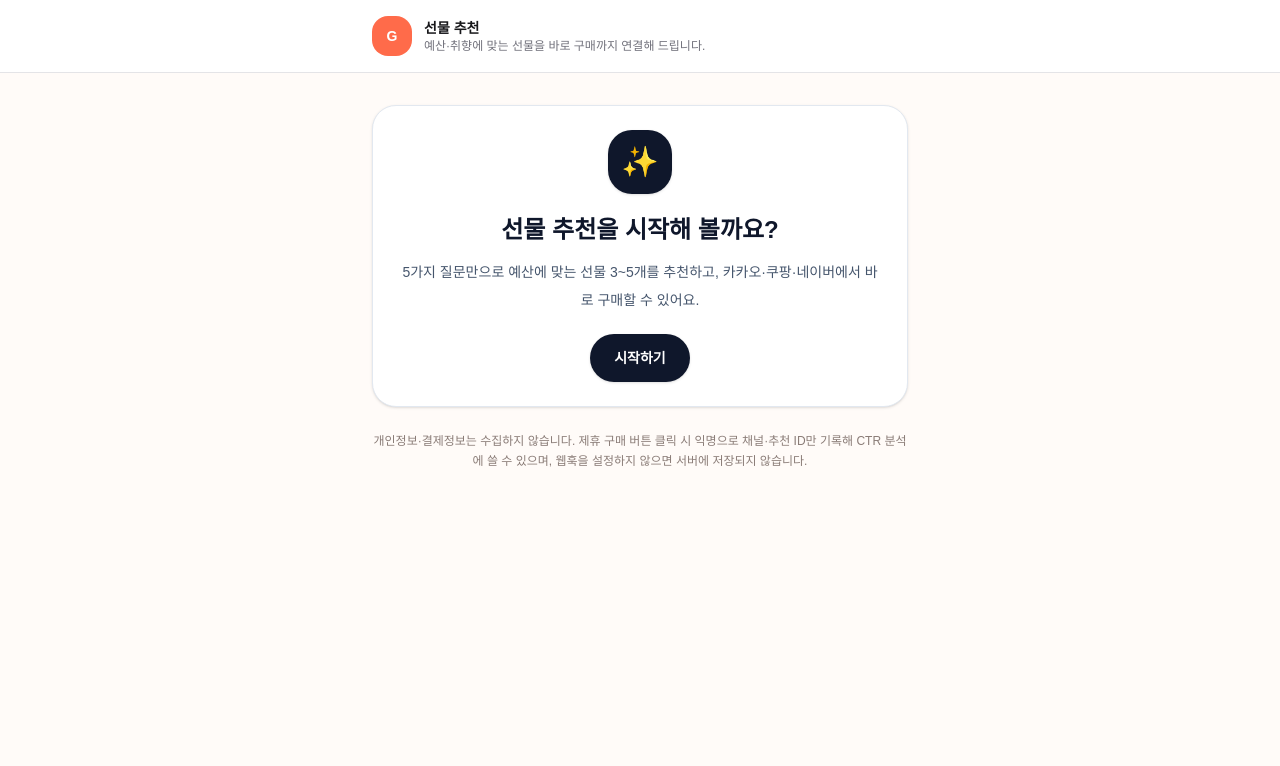
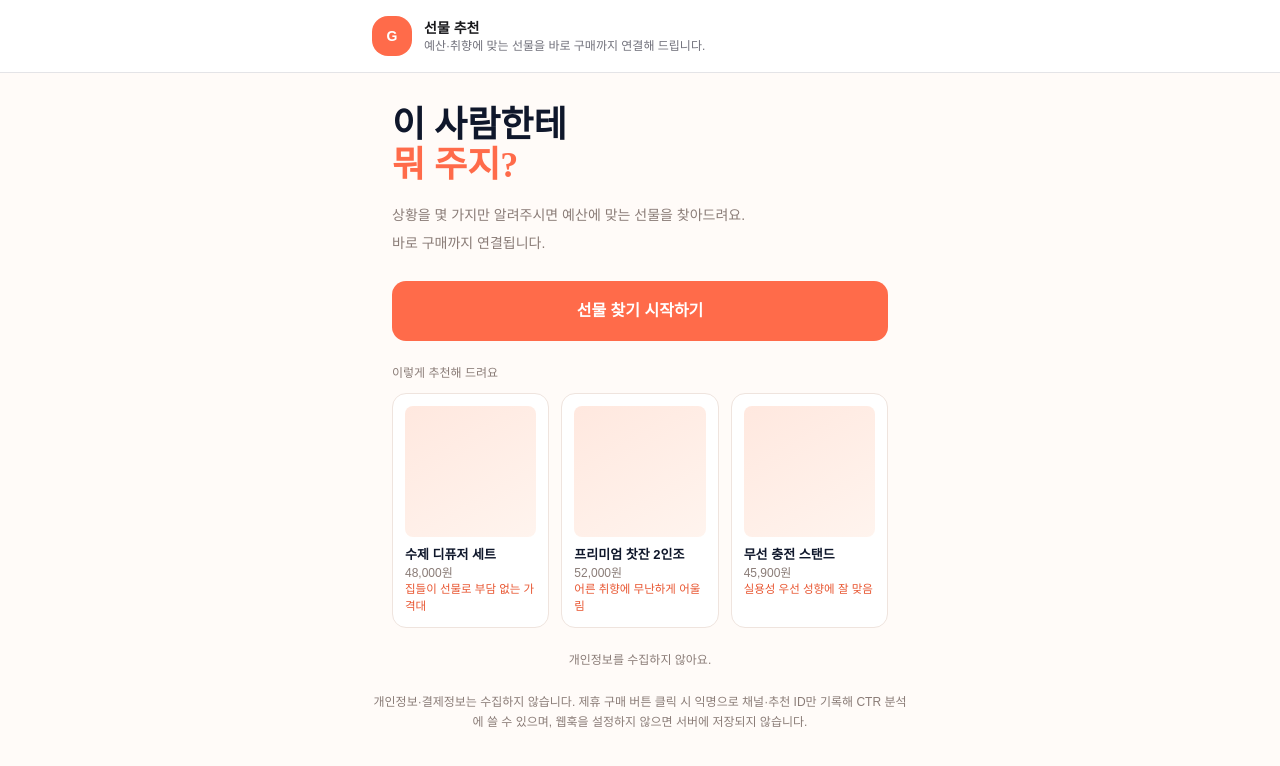
Before and after one commit to soyul1078/Gift-Recommendation, a Next.js app in the folder gift-workspace/: page / in a window 1280 px wide. Shown: the top 766 px of the page. Built offline with nearby package versions, Linux system fonts and the light colour scheme; a web font is replaced by a local one.

Commit message:
진짜 디자인

```diff
--- a/gift-workspace/src/app/page.tsx
+++ b/gift-workspace/src/app/page.tsx
@@ -185,23 +185,65 @@ export default function Home() {
 
       <main className="mx-auto flex w-full max-w-[600px] flex-col gap-6 px-4 py-8 pb-28 sm:px-6 lg:px-8">
             {step === "start" && (
-              <div className="grid gap-5 rounded-[24px] border border-slate-200 bg-surface p-6 text-center shadow-sm">
-                <div className="mx-auto grid h-16 w-16 place-items-center rounded-3xl bg-slate-900 text-3xl text-white shadow">
-                  ✨
-                </div>
+              <div className="mx-auto grid w-full max-w-[600px] gap-6 px-5 text-left">
                 <div>
-                  <div className="text-2xl font-semibold text-slate-900">선물 추천을 시작해 볼까요?</div>
-                  <p className="mx-auto mt-3 max-w-2xl text-sm leading-7 text-slate-600">
-                    5가지 질문만으로 예산에 맞는 선물 3~5개를 추천하고, 카카오·쿠팡·네이버에서 바로 구매할 수 있어요.
+                  <h1 className="font-[family-name:var(--font-display)] text-4xl font-bold text-slate-900">
+                    이 사람한테
+                    <br />
+                    <span className="text-accent">뭐 주지?</span>
+                  </h1>
+                  <p className="mt-4 text-sm leading-7 text-soft">
+                    상황을 몇 가지만 알려주시면 예산에 맞는 선물을 찾아드려요.
+                    <br />
+                    바로 구매까지 연결됩니다.
                   </p>
                 </div>
+
                 <button
                   type="button"
                   onClick={() => setStep("genderAge")}
-                  className="mx-auto inline-flex h-12 items-center justify-center rounded-full bg-slate-900 px-6 text-sm font-semibold text-white shadow transition hover:bg-slate-800"
+                  className="w-full rounded-[14px] bg-accent py-[18px] text-base font-semibold text-white"
                 >
-                  시작하기
+                  선물 찾기 시작하기
                 </button>
+
+                <div className="grid w-full min-w-0 gap-3">
+                  <div className="text-left text-xs text-soft">이렇게 추천해 드려요</div>
+                  <div className="grid w-full min-w-0 grid-cols-3 gap-3">
+                    {[
+                      {
+                        name: "수제 디퓨저 세트",
+                        price: "48,000원",
+                        desc: "집들이 선물로 부담 없는 가격대",
+                      },
+                      {
+                        name: "프리미엄 찻잔 2인조",
+                        price: "52,000원",
+                        desc: "어른 취향에 무난하게 어울림",
+                      },
+                      {
+                        name: "무선 충전 스탠드",
+                        price: "45,900원",
+                        desc: "실용성 우선 성향에 잘 맞음",
+                      },
+                    ].map((item) => (
+                      <div
+                        key={item.name}
+                        className="rounded-[14px] border border-line bg-surface p-3 text-left"
+                      >
+                        <div
+                          className="aspect-square rounded-lg"
+                          style={{ background: "linear-gradient(150deg,#FFE8DF,#FFF4EE)" }}
+                        />
+                        <div className="mt-2 text-[13px] font-semibold">{item.name}</div>
+                        <div className="text-xs text-soft">{item.price}</div>
+                        <div className="text-[11.5px] text-accent-dark">{item.desc}</div>
+                      </div>
+                    ))}
+                  </div>
+                </div>
+
+                <div className="text-center text-xs text-soft">개인정보를 수집하지 않아요.</div>
               </div>
             )}
 
@@ -494,7 +536,7 @@ export default function Home() {
 
       {step !== "start" && (
         <div className="fixed inset-x-0 bottom-0 z-20 border-t border-zinc-200 bg-surface/95 backdrop-blur">
-          <div className="mx-auto flex max-w-5xl items-center justify-between gap-3 px-4 py-3 sm:px-6 lg:px-8">
+          <div className="mx-auto flex max-w-[600px] items-center justify-between gap-3 px-4 py-3 sm:px-6 lg:px-8">
             {step === "result" ? (
               <>
                 <button type="button" onClick={back} className="h-12 min-w-[48px] rounded-xl bg-zinc-200 px-4 text-sm font-semibold text-zinc-900 transition hover:bg-zinc-300">
```
